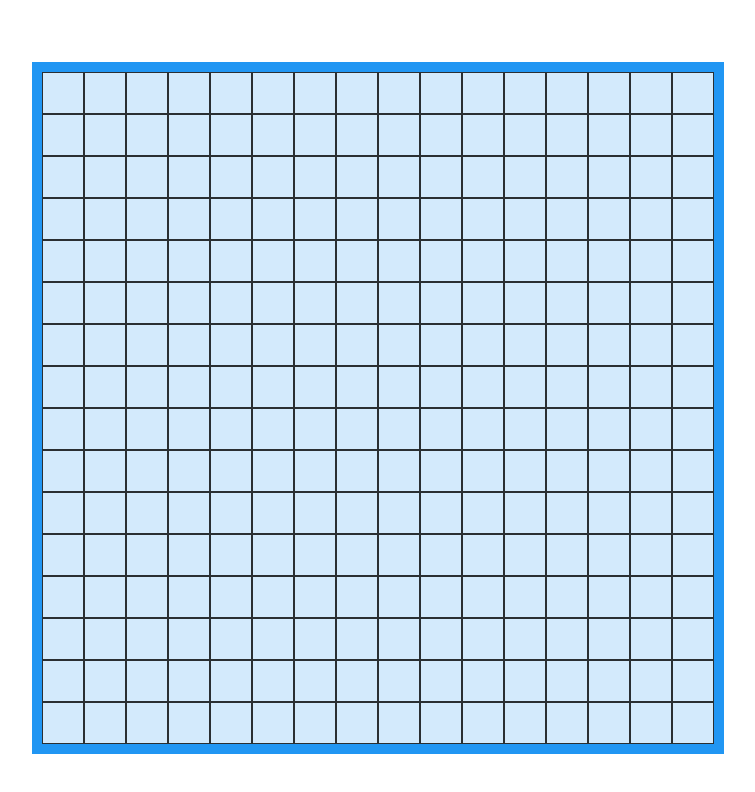
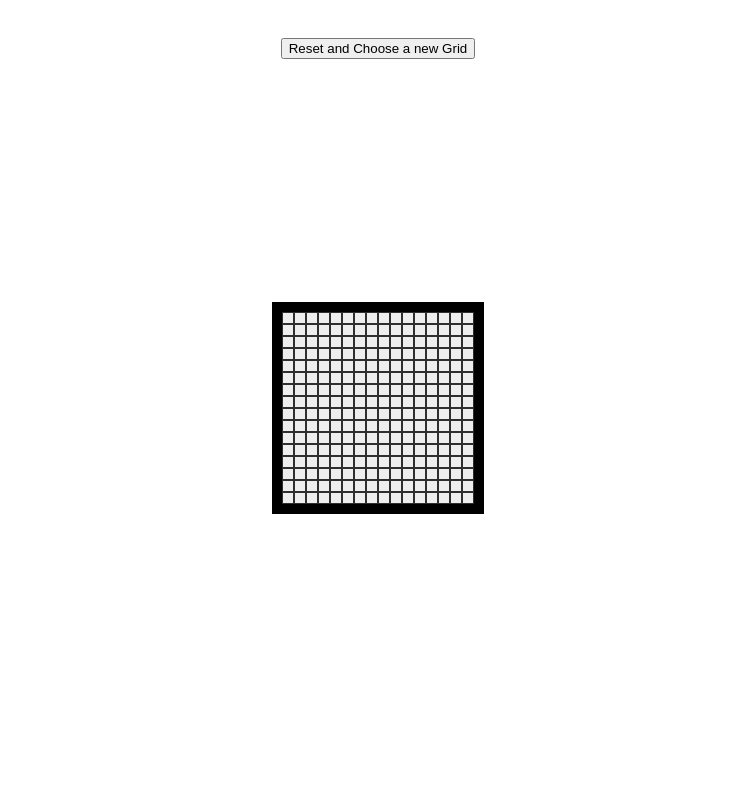
Before and after one commit to rhabramov/etch-a-sketch, a plain HTML site: page index.html in a window 1280 px wide. Shown: the whole page, without its empty margins (262-1017 px from the left). Drawn offline with Linux system fonts and the light colour scheme.

Commit message:
Finishing up the project, adding JS code to change the colors once hovered over, and the button for reseting the grid and changing the size

```diff
--- a/index.html
+++ b/index.html
@@ -7,7 +7,10 @@
     <title>Etch-a-Sketch</title>
     <link rel="stylesheet" href="style.css">
 </head>
-<body onload="createDivs()">
+<body onload="createDivs(16)">
+    <div class="button_container">
+        <button onclick="resetAndDrawNew()">Reset and Choose a new Grid</button>
+    </div>
     <div class="container">
         <div class="grid-container">
 
--- a/index.js
+++ b/index.js
@@ -1,13 +1,14 @@
-// Add the 16 x 16 grid of divs to the container div upon page loading
-function createDivs() {
-    // Need to add 16x16 of the following items to the container div
+
+// Add the grid of divs to the container div upon page loading, or upon button push
+function createDivs(number_per_side) {
+    // Need to add following items to the container div
     // <div class="grid-item"></div>
 
     let div_grid_container = document.getElementsByClassName("grid-container")[0];
 
     let individual_grid_item;
 
-    for(let i = 0; i < 16*16; i++) {
+    for(let i = 0; i < number_per_side*number_per_side; i++) {
         individual_grid_item = document.createElement("div");
         individual_grid_item.className = "grid-item";
 
@@ -15,4 +16,51 @@ function createDivs() {
 
     }
 
+    // Set the css side
+    div_grid_container.style.gridTemplateColumns = "repeat(" + number_per_side + ", auto)";
+
+    // Make them change color
+    mousOverColorChange();
+
 }
+
+// Function for each 'grid-item' dive for when it is hovered over
+function mousOverColorChange() {
+    let grid_items = document.querySelectorAll('.grid-item');
+    grid_items.forEach(function(grid_item) {
+        grid_item.addEventListener('mouseover', function() {
+            grid_item.style.backgroundColor = getRandomColor();
+      });
+    });
+}
+
+
+// Function to get a random color - from https://stackoverflow.com/questions/1484506/random-color-generator
+function getRandomColor() {
+    var letters = '0123456789ABCDEF';
+    var color = '#';
+    for (var i = 0; i < 6; i++) {
+      color += letters[Math.floor(Math.random() * 16)];
+    }
+    return color;
+}
+
+// Function to reset and draw a new grid
+function resetAndDrawNew() {
+
+    // Prompt a number between 1 and 100
+    let new_size = -1;
+    while(new_size < 1 || new_size > 100){
+        new_size = parseInt(prompt("How many boxes would you like per side? (1-100, full integers only)"));
+    }
+
+    // Delete all grid-items from the DOM
+    let container_div = document.querySelector(".grid-container");
+    while (container_div.firstChild) {
+        container_div.removeChild(container_div.firstChild);
+    }
+
+    // Create new grid-items
+    createDivs(new_size);
+
+}
--- a/style.css
+++ b/style.css
@@ -1,23 +1,32 @@
+.button_container {
+    display: flex;
+    flex-direction: column;
+    justify-content: center;
+    align-items: center;
+    text-align: center;
+    min-height: 10vh;
+}
+
 .container {
     display: flex;
     flex-direction: column;
     justify-content: center;
     align-items: center;
     text-align: center;
-    min-height: 100vh;
+    min-height: 80vh;
 }
 
 .grid-container {
     display: grid;
     grid-template-columns: repeat(16, auto);
-    background-color: #2196F3;
+    background-color: black;
     padding: 10px;
 }
 
 .grid-item {
-    background-color: rgba(255, 255, 255, 0.8);
+    background-color: rgba(255, 255, 255, 0.932);
     border: 1px solid rgba(0, 0, 0, 0.8);
-    padding: 20px;
+    padding: 5px;
     font-size: 30px;
     text-align: center;
   }
```
